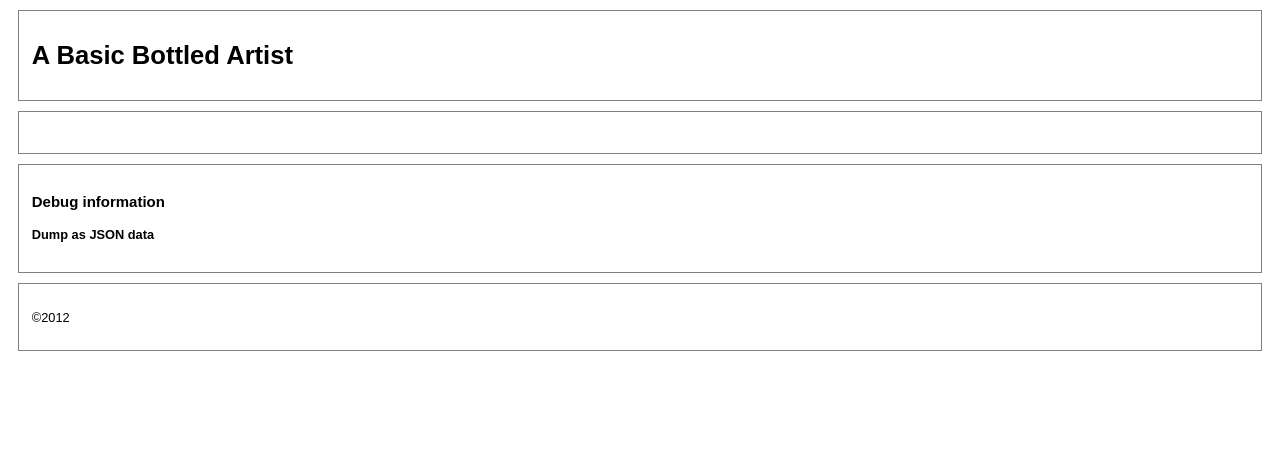
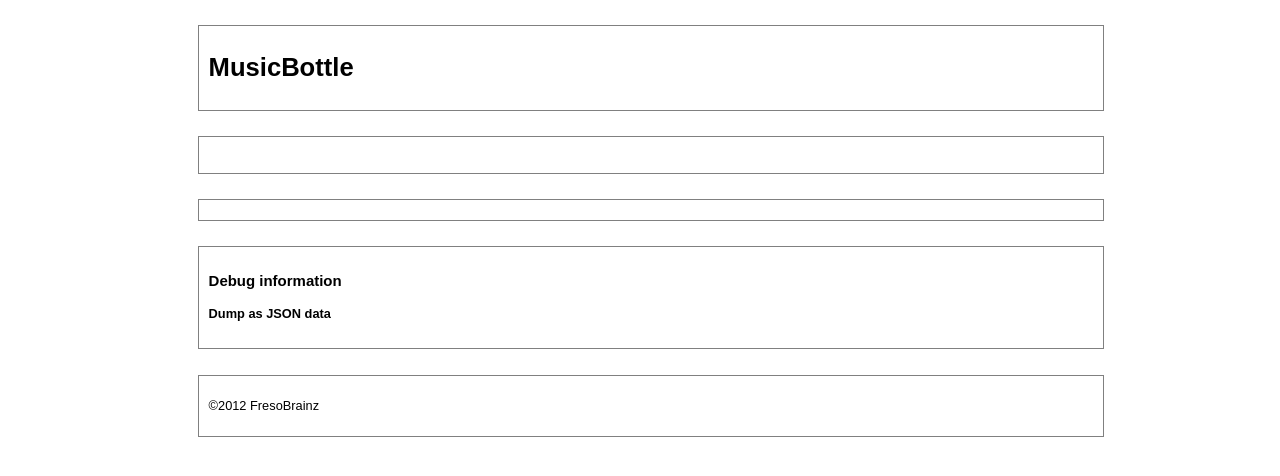
Before and after one commit to MusicBottle/MusicBottle, a Flask app: template musicbottle/templates/artist.html in a window 1280 px wide. Shown: the top 476 px of the page. Run offline with Flask 2, Linux system fonts and the light colour scheme; the template is opened without the code that fills it, so the values that code supplies are empty.

Commit message:
html5-ish, externalize css, header and footer

```diff
--- /dev/null
+++ b/musicbottle/static/bottle.css
@@ -0,0 +1,25 @@
+
+body
+{
+    font-family: sans-serif;
+    font-size: 0.8em;
+}
+
+header, footer, section
+{
+    border:1px solid grey;
+    width:70%;
+    margin:2% 15% 2% 15%;
+    padding:10px;
+}
+
+nav ul
+{
+    list-style-type:none;
+}
+
+nav li
+{
+    float:left;
+    margin:1em;
+}
--- a/musicbottle/templates/artist.html
+++ b/musicbottle/templates/artist.html
@@ -1,33 +1,27 @@
-<!DOCTYPE html PUBLIC "-//W3C//DTD XHTML 1.0 Strict//EN"
-    "http://www.w3.org/TR/xhtml1/DTD/xhtml1-strict.dtd">
-<html xmlns="http://www.w3.org/1999/xhtml" xml:lang="en" lang="en">
+<!DOCTYPE html>
 
 {# make a "name" variable #}
 {% set name=artist.data['name'] %}
 
+<html  lang="en">
+
 <head>
-    <title>MusicBrainz Artist: {{ name }}</title>
-    <meta http-equiv="content-type" content="text/html;charset=utf-8" />
-    <meta name="generator" content="Geany 1.22" />
-    <!-- TODO: Put this in a style file. -->
-    <style>
-        div {
-            border:1px solid grey;
-            padding:1em;
-            margin:10px;
-            font-family: sans-serif;
-            font-size: 0.8em;
-        }
-    </style>
-    <script src="{{ url_for('static', filename='scripts/artist.js') }}" type="text/javascript"></script>
+        <title>MusicBrainz Artist: {{ name }}</title>
+        <meta charset="UTF-8"/>
+        <meta name="description" content="">
+        <meta name="generator" content="Geany 1.22" />
+        <link rel="stylesheet" href="../static/bottle.css"  />
+        <script src="{{ url_for('static', filename='scripts/artist.js') }}" type="text/javascript"></script>
 </head>
 
 <body>
-    <div id="header"><h1>A Basic Bottled Artist</h1></div>
-    <div id="content">
+     {% include  'header.html' %}
+    <section id="overview">
         <h2>{{name}} <span style="font-size:smaller">{{artist.data['disambiguation']}}</span></h2>
         <p id="wp-summary" style="text-align:justify;"></p>
         <script>getWikiText({{artist.wikipedia[0]|tojson|safe}},{{artist.wikipedia[1]|tojson|safe}})</script>
+    </section>
+    <section id="discography">
         <table style="width:100%;">
             <tr>
             {% set i = 0 %} {# This would probably be better in JS #}
@@ -55,15 +49,13 @@
             {% endfor %}
             </tr>
         </table>
-    </div>
-    <div id="debug">
+    </section>
+    <section id="debug">
         <h3>Debug information</h3>
         <h4>Dump as JSON data</h4>
         <pre>{{artist.debug_json|safe}}</pre>
-    </div>
-    <div id="footer">
-        <p>&copy;2012</p>
-    </div>
+    </section>
+   {% include  'footer.html' %}
 </body>
 
 </html>
--- /dev/null
+++ b/musicbottle/templates/footer.html
@@ -0,0 +1,3 @@
+<footer>
+    <p style="clear:both;">&copy;2012 FresoBrainz</p>
+</footer>
--- /dev/null
+++ b/musicbottle/templates/header.html
@@ -0,0 +1,3 @@
+<header>
+    <h1>MusicBottle</h1>
+</header>
```
